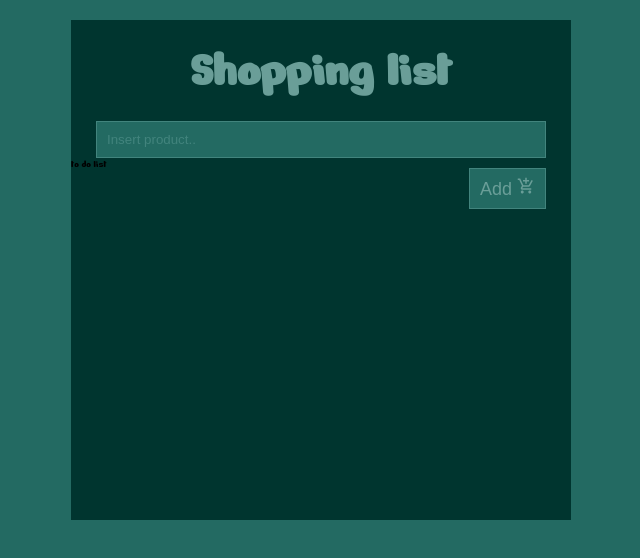
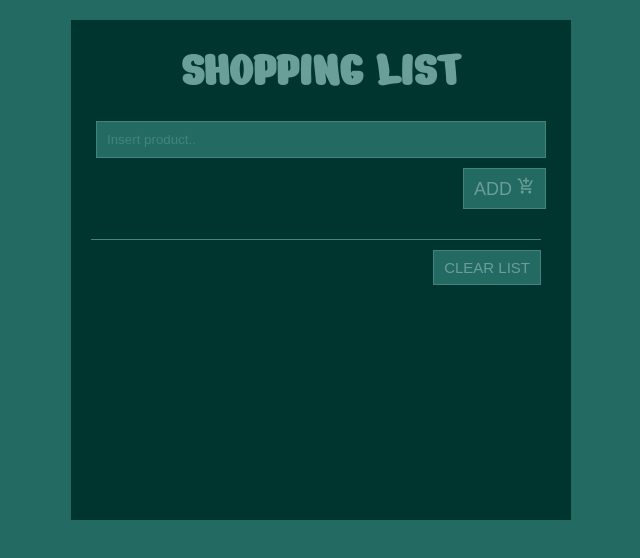
Before and after one commit to YourGuruNet/Shoping-list-React, a React (Create React App) app: page / in a window 1280 px wide. Shown: the top 558 px of the page, without its empty margins (319-959 px from the left). Built offline with nearby package versions, Linux system fonts and the light colour scheme.

Commit message:
Finished project

```diff
--- a/src/App.css
+++ b/src/App.css
@@ -23,6 +23,6 @@ html {
   font-size: 62.5%;
 }
 body {
-  font-family: 'Nerko One', cursive;
+  font-family: 'Architects Daughter', cursive;
   background-color: var(--mainColor);
 }
--- a/src/App.js
+++ b/src/App.js
@@ -9,7 +9,7 @@ class App extends Component {
     items: [],
     id: uuid(),
     item: '',
-    editItem: false,
+    edit: false,
   };
 
   handleChange = (event) => {
@@ -29,14 +29,32 @@ class App extends Component {
       items: updatedItems,
       item: '',
       id: uuid(),
-      editItem: false,
+      edit: false,
     });
   };
-  clearList = () => {};
-  deleteItem = () => {};
-  editItem = () => {};
+  clearList = () => {
+    this.setState({
+      items: [],
+    });
+  };
+  deleteItem = (id) => {
+    const sortedItems = this.state.items.filter((item) => item.id !== id);
+    this.setState({
+      items: sortedItems,
+    });
+  };
+  editItem = (id) => {
+    const sortedItems = this.state.items.filter((item) => item.id !== id);
+    const selectedItem = this.state.items.find((item) => item.id === id);
+    this.setState({
+      items: sortedItems,
+      item: selectedItem.title,
+      id: id,
+      edit: true,
+    });
+  };
   render() {
-    console.log(this.state);
+    // console.log(this.state);
     return (
       <Section>
         <h1>Shopping list</h1>
@@ -44,7 +62,7 @@ class App extends Component {
           item={this.state.item} // on item
           handleChange={this.handleChange}
           handleSubmit={this.handleSubmit}
-          editItem={this.editItem}
+          edit={this.state.edit}
         />
         <ToDoList
           items={this.state.items} //list
@@ -60,8 +78,8 @@ class App extends Component {
 export default App;
 const Section = styled.section`
   margin: 2rem auto;
-  width: 50rem;
-  height: 50rem;
+  max-width: 50rem;
+  min-height: 50rem;
   background-color: var(--mainColor-dark);
 
   h1 {
@@ -69,6 +87,8 @@ const Section = styled.section`
     text-align: center;
     padding: 2rem;
     color: var(--mainColor-light2);
+    font-family: 'Nerko One', cursive;
+    text-transform: uppercase;
   }
 
   @media screen and (max-width: 400px) {
--- a/src/components/ToDoInput.js
+++ b/src/components/ToDoInput.js
@@ -1,10 +1,11 @@
 import React, { Component } from 'react';
 import { MdAddShoppingCart } from 'react-icons/md';
+import { MdModeEdit } from 'react-icons/md';
+import styled from 'styled-components';
 
-import styled from 'styled-components';
 export default class ToDoInput extends Component {
   render() {
-    const { item, handleChange, handleSubmit, editItem } = this.props;
+    const { item, handleChange, handleSubmit, edit } = this.props;
     return (
       <Section>
         <form onSubmit={handleSubmit}>
@@ -15,8 +16,11 @@ export default class ToDoInput extends Component {
             type='text'
             placeholder='Insert product..'
           />
-          <button className='button' type='submit'>
-            Add <MdAddShoppingCart />
+          <button
+            className={edit ? 'button editButton' : 'button'}
+            type='submit'>
+            {edit ? 'Edit item' : 'Add'}{' '}
+            {edit ? <MdModeEdit /> : <MdAddShoppingCart />}
           </button>
         </form>
       </Section>
@@ -43,6 +47,7 @@ const Section = styled.div`
     }
   }
   .button {
+    text-transform: uppercase;
     margin: 1rem 0;
     float: right;
     font-size: 1.8rem;
@@ -61,4 +66,14 @@ const Section = styled.div`
       outline: none;
     }
   }
+  .editButton {
+    background-color: var(--mainColor-light);
+    border: solid 0.1rem var(--mainColor-light);
+    color: var(--mainColor);
+    :hover {
+      background-color: var(--mainColor);
+      border: solid 0.1rem var(--mainColor-light);
+      color: var(--mainColor-light2);
+    }
+  }
 `;
--- a/src/components/ToDoItem.js
+++ b/src/components/ToDoItem.js
@@ -1,7 +1,67 @@
 import React, { Component } from 'react';
+import styled from 'styled-components';
+import { GiCheckMark } from 'react-icons/gi';
+import { AiFillDelete } from 'react-icons/ai';
+import { FaPencilAlt } from 'react-icons/fa';
 
 export default class ToDoItem extends Component {
+  state = {
+    productBayed: false,
+  };
+  productDoneColor = () => {
+    this.setState((prevState) => ({ productBayed: !prevState.productBayed }));
+  };
+
   render() {
-    return <div></div>;
+    const { title, deleteItem, editItem } = this.props;
+    const { productBayed } = this.state;
+    return (
+      <Li>
+        <div
+          className={`title ${productBayed ? 'colorRed' : ''}`}
+          onClick={this.productDoneColor}>
+          <span>
+            <GiCheckMark />
+          </span>
+          <h6>{title}</h6>
+        </div>
+
+        <div className='icons'>
+          <FaPencilAlt className='edit' onClick={editItem} />
+          <AiFillDelete className='delete' onClick={deleteItem} />
+        </div>
+      </Li>
+    );
   }
 }
+
+const Li = styled.li`
+  list-style: none;
+  display: flex;
+  justify-content: space-between;
+
+  span {
+    padding-right: 1rem;
+  }
+  .title {
+    padding: 1rem;
+    display: flex;
+    cursor: pointer;
+  }
+  .icons {
+    padding: 1rem;
+    display: grid;
+    grid-template-columns: repeat(2, 1fr);
+    grid-gap: 1.5rem;
+  }
+  .delete:hover {
+    color: red;
+  }
+
+  .edit:hover {
+    color: var(--mainColor);
+  }
+  .colorRed {
+    color: red;
+  }
+`;
--- a/src/components/ToDoList.js
+++ b/src/components/ToDoList.js
@@ -1,13 +1,55 @@
 import React, { Component } from 'react';
 import ToDoItem from './ToDoItem';
+import styled from 'styled-components';
 
 export default class ToDoList extends Component {
   render() {
+    const { items, clearList, deleteItem, editItem } = this.props;
     return (
-      <div>
-        to do list
-        <ToDoItem />
-      </div>
+      <Ul>
+        {items.map((item) => {
+          return (
+            <ToDoItem
+              key={item.id}
+              title={item.title}
+              deleteItem={() => deleteItem(item.id)}
+              editItem={() => editItem(item.id)}></ToDoItem>
+          );
+        })}
+        <button className='button' type='button' onClick={clearList}>
+          Clear list
+        </button>
+      </Ul>
     );
   }
 }
+
+const Ul = styled.ul`
+  width: 90%;
+  display: inline-block;
+  margin: 2rem;
+  font-size: 2rem;
+  color: var(--mainColor-light2);
+  border-top: solid 0.01rem var(--mainColor-light);
+
+  .button {
+    text-transform: uppercase;
+    margin: 1rem 0;
+    float: right;
+    font-size: 1.5rem;
+    padding: 0.8rem 1rem;
+    background-color: var(--mainColor);
+    border: solid 0.1rem var(--mainColor-light);
+    color: var(--mainColor-light2);
+    :hover {
+      background-color: var(--mainColor-light);
+      border: solid 0.1rem var(--mainColor-light);
+      color: var(--mainColor);
+      box-shadow: 0 0 4rem 0.5rem var(--mainColor-light2);
+    }
+    :focus {
+      box-shadow: 0 0 4rem 0.5rem var(--mainColor-light2);
+      outline: none;
+    }
+  }
+`;
```
Also changed, not shown: 1 other file (tests, documents, lock files or other folders).
